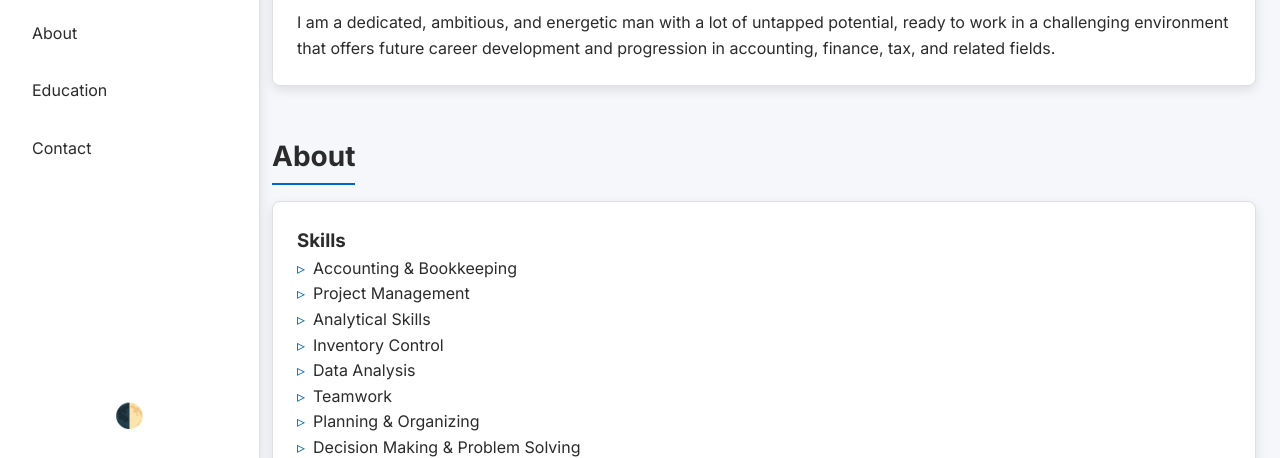
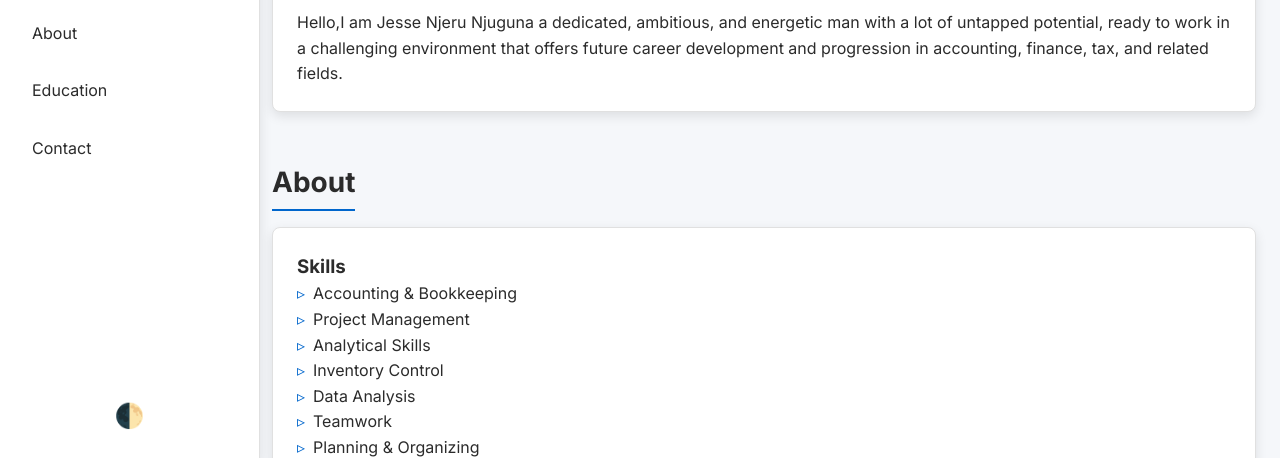
Before and after one commit to Khisa-99/Jesse-portfolio, a plain HTML site: page index.html in a window 1280 px wide. Shown: the part 338-796 px from the top of the page. Drawn offline with Linux system fonts and the light colour scheme.

Commit message:
Update index.html

```diff
--- a/index.html
+++ b/index.html
@@ -343,7 +343,7 @@
           </div>
           <img src="images/pp.jpeg" alt="Jesse Njeru Njuguna" />
           <p>
-            I am a dedicated, ambitious, and energetic man with a lot of untapped potential, ready to work in a challenging environment that offers future career development and progression in accounting, finance, tax, and related fields.
+            Hello,I am Jesse Njeru Njuguna a dedicated, ambitious, and energetic man with a lot of untapped potential, ready to work in a challenging environment that offers future career development and progression in accounting, finance, tax, and related fields.
           </p>
         </div>
       </section>
```
